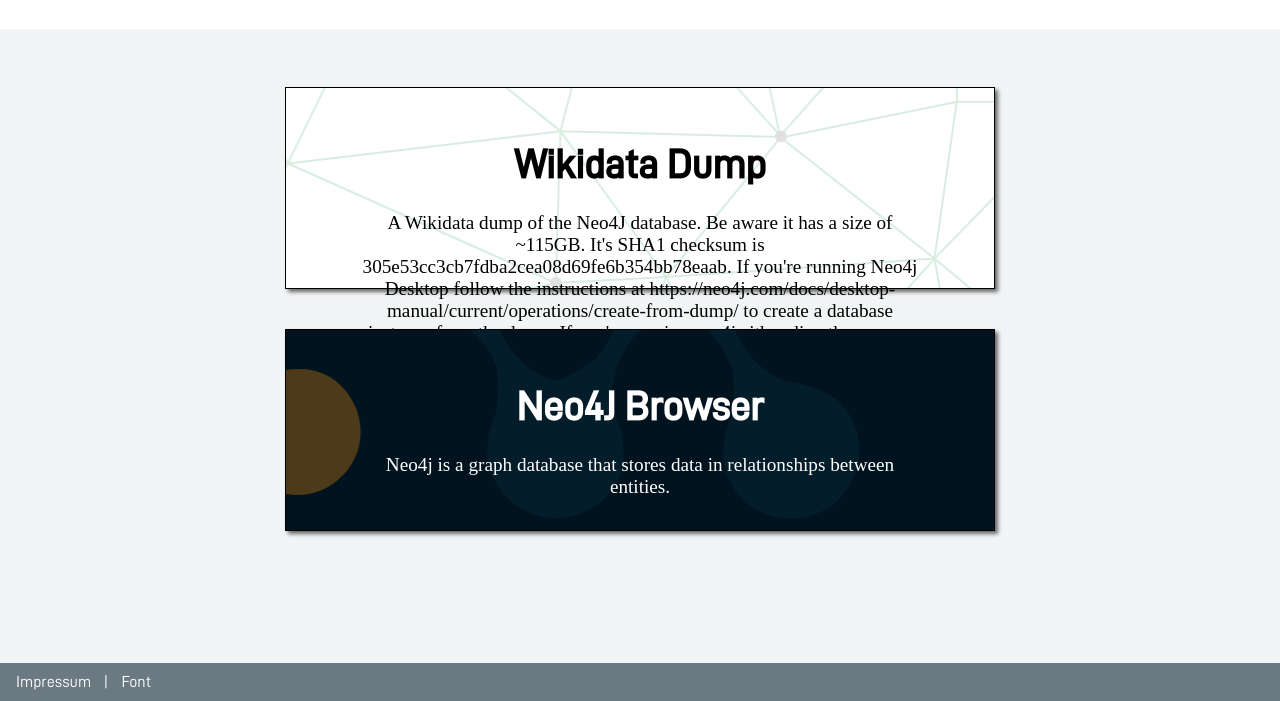
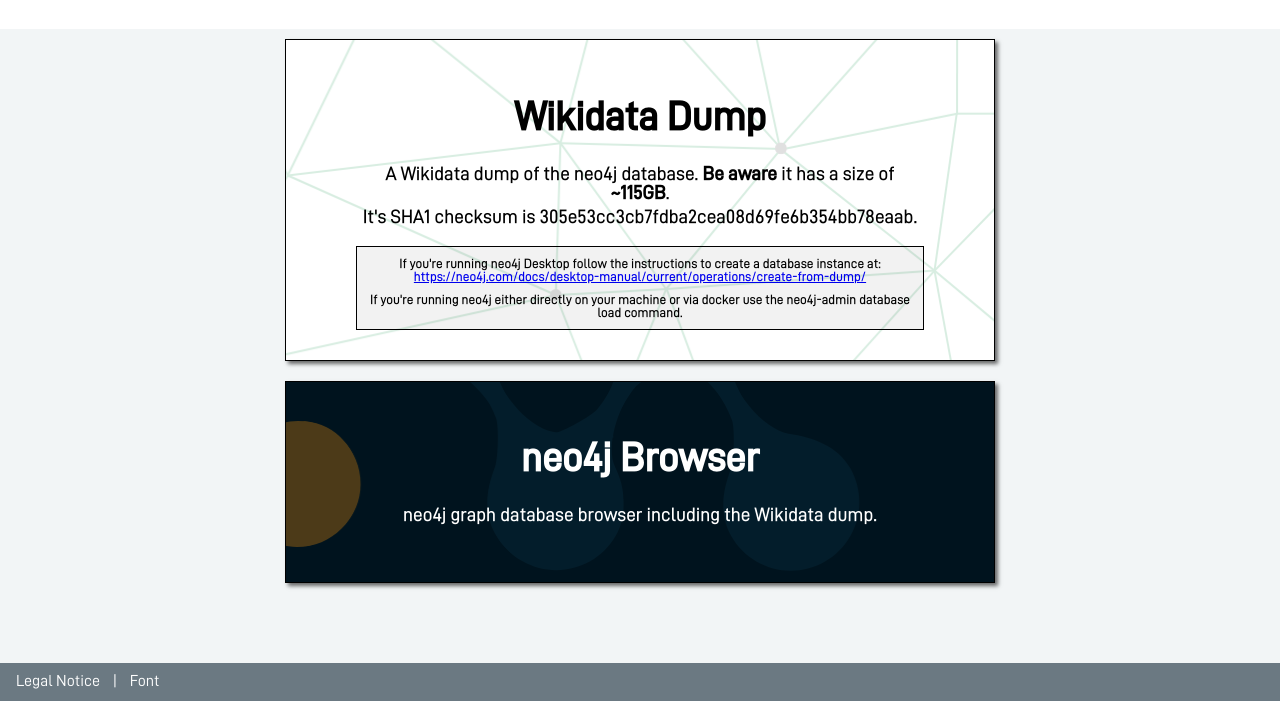
Before and after one commit to THM-Graphs/static-wikidata-dump, a plain HTML site: page index.html in a window 1280 px wide. Shown: the part 99-800 px from the top of the page. Drawn offline with Linux system fonts and the light colour scheme.

Commit message:
Fixed styling and paragraphs.

```diff
--- a/index.html
+++ b/index.html
@@ -12,31 +12,44 @@
 <body>
 <header class="nav">
     <img class="logo" src="./assets/FB06_MNI_Logo.svg" alt="Logo of the THM department MNI">
+</header>
 
-</header>
-<div class="container">
-    <a class="card wiki" href="https://wikidata.mni.thm.de/neo4j.dump">
+<main class="container">
+    <div class="card wiki">
         <h1>Wikidata Dump</h1>
-        <p>A Wikidata dump of the Neo4J database. Be aware it has a size of ~115GB. It's SHA1 checksum is 305e53cc3cb7fdba2cea08d69fe6b354bb78eaab.
+        <p>A Wikidata dump of the neo4j database. <b>Be aware</b> it has a size of <b>~115GB</b>. </p>
+        <p>It's SHA1 checksum is <code>305e53cc3cb7fdba2cea08d69fe6b354bb78eaab</code>.</p>
 
-If you're running Neo4j Desktop follow the instructions at https://neo4j.com/docs/desktop-manual/current/operations/create-from-dump/ to create a database instance from the dump.
+        <div class="wiki-disclaimer">
+            <small>If you're running neo4j Desktop follow the instructions to create a database instance at: </small>
+            <small>
+                <a href="https://neo4j.com/docs/desktop-manual/current/operations/create-from-dump/" target="_blank">
+                    https://neo4j.com/docs/desktop-manual/current/operations/create-from-dump/
+                </a>
+            </small>
+            <small class="mt-1">If you're running neo4j either directly on your machine or via docker use the neo4j-admin database load command.</small>
+        </div>
+    </div>
+    <a class="card neo4j" href="https://wikidata.mni.thm.de:7473/" target="_blank">
+        <h1>neo4j Browser</h1>
+        <p>neo4j graph database browser including the Wikidata dump.</p>
+    </a>
+</main>
 
-If you're running neo4j either directly on your machine or via docker use the neo4j-admin database load command.</p>
-    </a>
-    <a class="card neo4j" href="https://wikidata.mni.thm.de:7473/" target="_blank">
-        <h1>Neo4J Browser</h1>
-        <p>Neo4j is a graph database that stores data in relationships between entities.</p>
-    </a>
-</div>
 <footer>
     <div class="footer-links">
         <a href="https://www.thm.de/site/impressum.html" target="_blank">
-            <span>Impressum</span>
+            <span>Legal Notice</span>
         </a>
         <span>|</span>
         <a href="https://github.com/CyberFei/D-DIN-PRO" target="_blank"><span>Font</span></a>
     </div>
 </footer>
 
+<script>
+    document.querySelector(".wiki").addEventListener("click", () => window.open("https://wikidata.mni.thm.de/neo4j.dump"));
+    document.querySelector(".wiki-disclaimer").addEventListener("click", (e) => e.stopPropagation());
+</script>
+
 </body>
 </html>
--- a/style/cards.css
+++ b/style/cards.css
@@ -1,53 +1,31 @@
 
 .card {
-    margin: 20px;
+    margin-top: 30px;
     padding: 30px 70px;
     border: 1px solid #000000;
     width: 60%;
-    height: 140px;
+    min-height: 140px;
     text-align: center;
     cursor: pointer;
     box-shadow: 3px 3px 4px rgba(0, 0, 0, 0.58);
     text-decoration: 0;
     color: black;
+
+    white-space: normal;
+    word-break: break-word;
 }
 
-@media (max-width: 960px) {
+@media (min-width: 310px) {
     .card {
-        margin: 30px;
-        height: 120px;
-    }
-
-}
-
-@media (max-width: 768px) {
-    .card {
-        margin: 20px;
-        padding: 50px 20px;
+        margin: 10px 0;
     }
 }
-
-@media (max-width: 440px) {
-    .card {
-        width: 80%;
-    }
-}
-
-@media (max-width: 310px) {
-    .card {
-        padding: 30px 20px 60px;
-        width: 80%;
-        height: 170px;
-    }
-}
-
 
 .wiki {
     background-image: url("../assets/wikidata_card-bg.png");
     background-position: right;
     background-blend-mode: color;
     background-color: rgba(255, 255, 255, 0.8);
-
 }
 
 .neo4j {
@@ -57,3 +35,15 @@
     background-blend-mode: color;
     background-color: rgba(0, 0, 0, 0.7);
 }
+
+.wiki-disclaimer {
+    display: flex;
+    flex-direction: column;
+    text-align: center;
+
+    margin-top: 20px;
+    padding: 10px;
+
+    background-color: rgba(0,0,0,0.05);
+    border: 1px solid #000;
+}
--- a/style/nav.css
+++ b/style/nav.css
@@ -25,9 +25,9 @@
 footer {
     display: flex;
     width: 100%;
+    height: 38px;
+    margin-top: auto;
     background-color: #6b7982;
-    position: absolute;
-    bottom: 0;
 }
 footer a,span {
     color: white;
--- a/style/style.css
+++ b/style/style.css
@@ -7,9 +7,14 @@
     flex-direction: column;
 }
 
+* {
+    font-family: THM-Medium, serif;
+}
+
 body {
-    min-height: calc(100vh - 20px);
-    display: block;
+    display: flex;
+    flex-direction: column;
+    min-height: 100vh;
     background-color: #f2f5f6;
     margin: 0;
 }
@@ -21,12 +26,16 @@
 }
 
 h1 {
-    font-family: THM-Medium, serif;
     font-size: 250%;
 }
 
 p {
     font-size: 120%;
+    margin: 5px 0;
+}
+
+.mt-1 {
+    margin-top: 10px;
 }
 
 @font-face {
```
